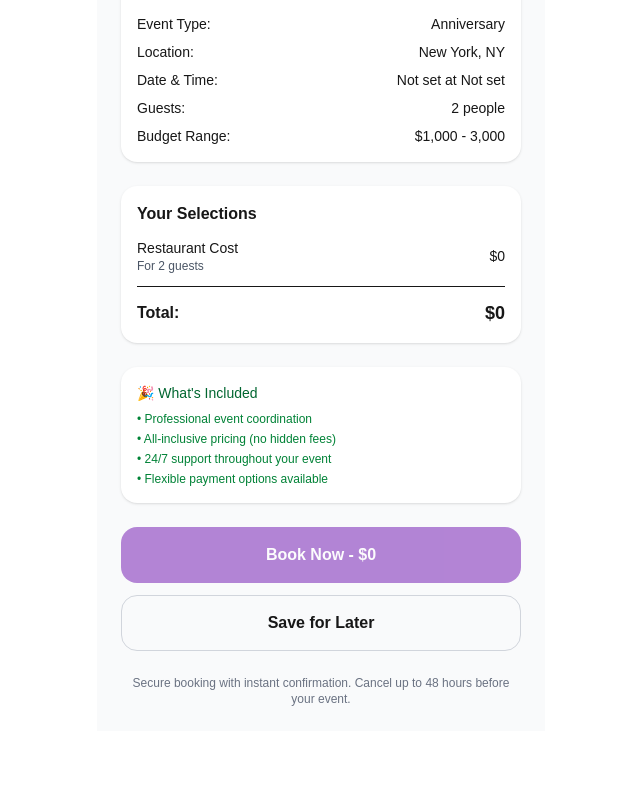
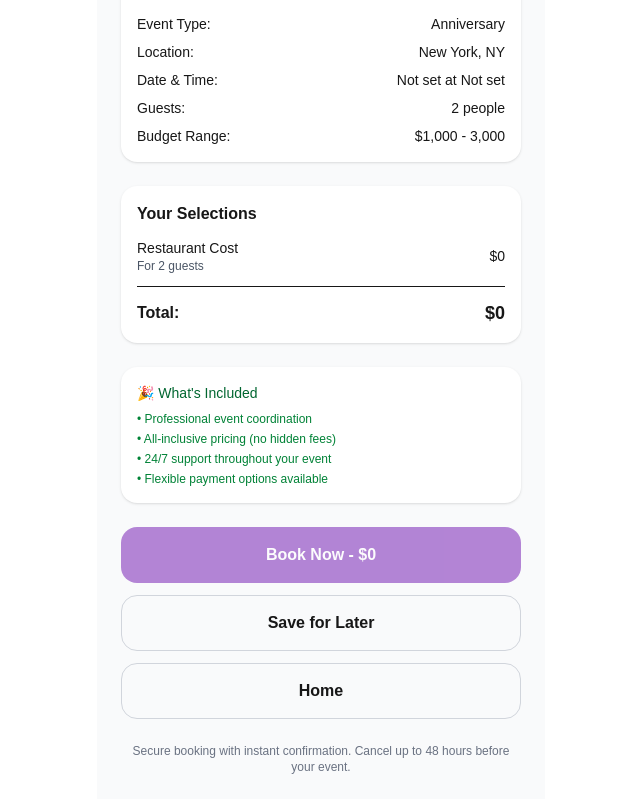
Before and after one commit to Soulemane12/eventsinsta, a Next.js app: page /create/review in a window 1280 px wide. Shown: the part 546-1345 px from the top of the page, without its empty margins (319-959 px from the left). Before the commit the page ends 1277 px from the top, so only its background shows below. Built offline with nearby package versions, Linux system fonts and the light colour scheme.

Commit message:
feat(review): add Home button on step 6 to return to start

```diff
--- a/src/app/create/review/page.tsx
+++ b/src/app/create/review/page.tsx
@@ -321,6 +321,9 @@ function ReviewContent() {
           <GhostButton onClick={saveForLater}>
             Save for Later
           </GhostButton>
+          <GhostButton onClick={() => router.push('/home')}>
+            Home
+          </GhostButton>
         </div>
 
         <div className="text-xs text-gray-500 text-center">
```
